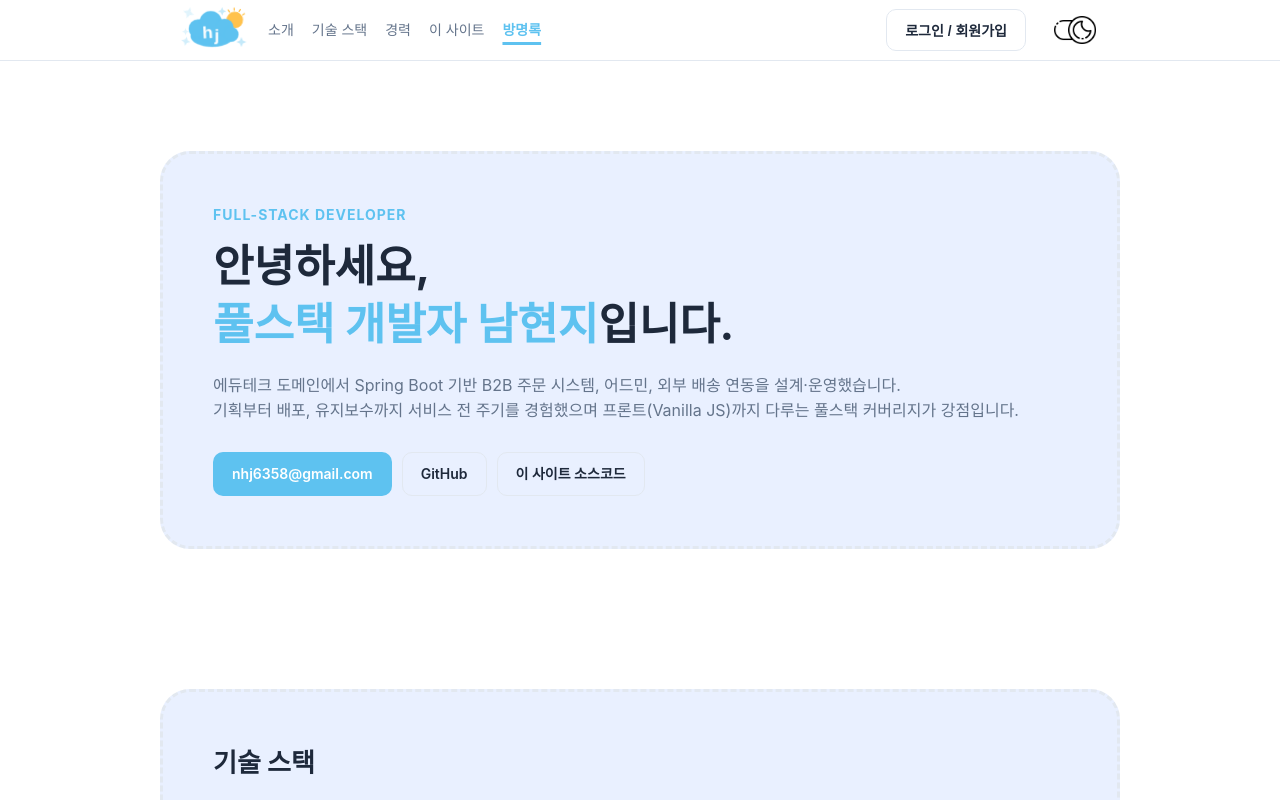
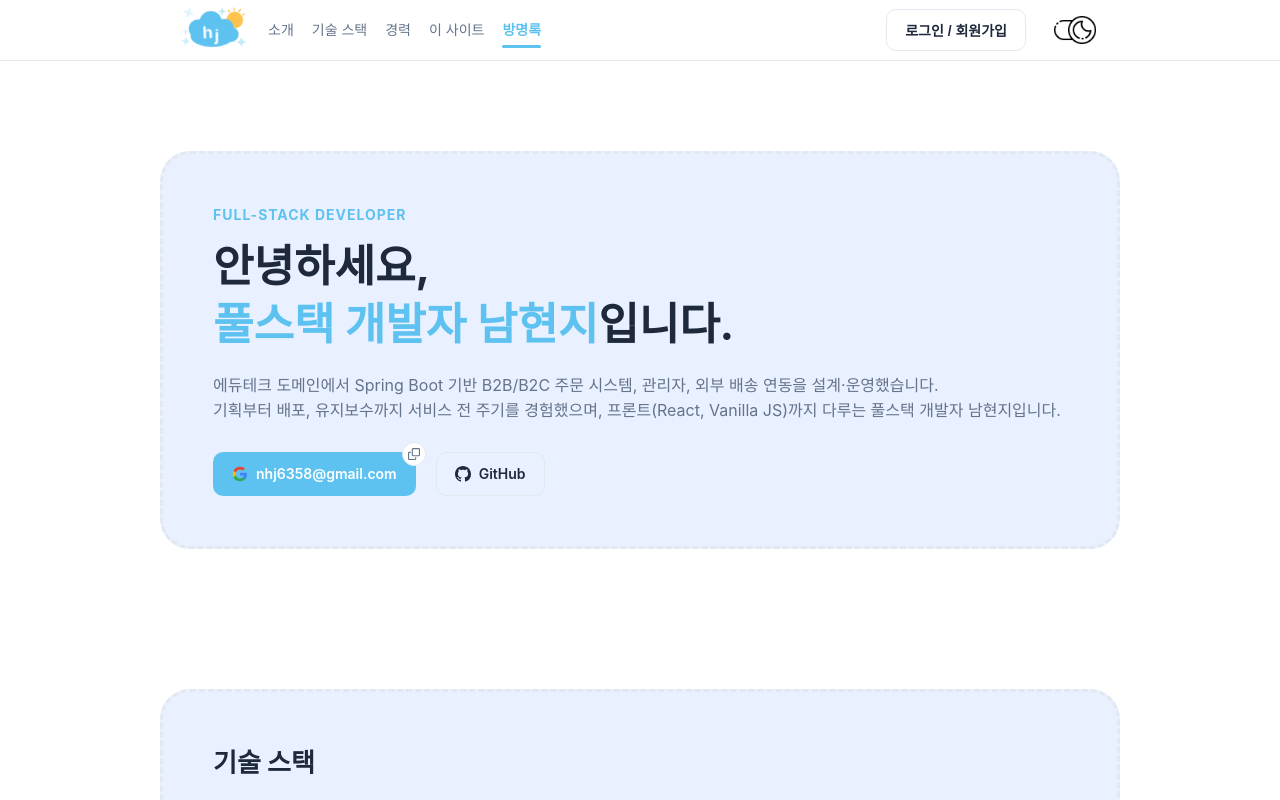
Before and after one commit to nhj1013/portfolio, a website with bundled scripts: page frontend/public/index.html in a window 1280 px wide. Shown: the top 800 px of the page. Built offline with nearby package versions, Linux system fonts and the light colour scheme; files whose address does not match are found by name; a web font is replaced by a local one.

Commit message:
fix: 메일 복사 기능 및 플랫폼 아이콘 추가

```diff
--- a/frontend/public/css/style.css
+++ b/frontend/public/css/style.css
@@ -248,6 +248,10 @@ ul {
     color: var(--text-muted);
 }
 
+.gnb a {
+    position: relative;
+}
+
 .gnb a:hover {
     color: var(--primary);
 }
@@ -255,9 +259,18 @@ ul {
 .gnb a.active {
     color: var(--primary);
     font-weight: 700;
-    text-decoration: underline;
-    text-decoration-thickness: 2.5px;
-    text-underline-offset: 7px;
+}
+
+/* 끝이 둥근 밑줄 (text-decoration은 각져서 가상 요소로 대체) */
+.gnb a.active::after {
+    content: '';
+    position: absolute;
+    left: 0;
+    right: 0;
+    bottom: -7px;
+    height: 3px;
+    border-radius: 999px;
+    background: var(--primary);
 }
 
 .dark-mode-icon {
@@ -290,6 +303,60 @@ ul {
     font-weight: 600;
     cursor: pointer;
     transition: 0.15s;
+}
+
+/* 버튼 앞 브랜드 아이콘 (hero 연락처 버튼) */
+.hero-contact .btn {
+    display: inline-flex;
+    align-items: center;
+    gap: 8px;
+}
+
+.btn-icon {
+    display: inline-flex;
+    width: 16px;
+    height: 16px;
+    flex-shrink: 0;
+}
+
+.btn-icon svg {
+    width: 100%;
+    height: 100%;
+    display: block;
+}
+
+/* 메일 버튼 우상단에 얹히는 복사 버튼 */
+.mail-btn-wrap {
+    position: relative;
+    display: inline-flex;
+}
+
+.copy-mail-btn {
+    position: absolute;
+    top: -10px;
+    right: -10px;
+    width: 24px;
+    height: 24px;
+    border-radius: 50%;
+    border: 1px solid var(--border);
+    background: var(--bg);
+    color: var(--text-muted);
+    display: flex;
+    align-items: center;
+    justify-content: center;
+    padding: 0;
+    cursor: pointer;
+    transition: 0.15s;
+}
+
+.copy-mail-btn:hover {
+    color: var(--primary);
+    border-color: var(--primary);
+}
+
+.copy-mail-btn .btn-icon {
+    width: 12px;
+    height: 12px;
 }
 
 .btn-primary {
@@ -370,7 +437,7 @@ ul {
 .hero-contact {
     margin-top: 28px;
     display: flex;
-    gap: 10px;
+    gap: 20px;
 }
 
 /* ---------- Sections ---------- */
--- a/frontend/public/index.html
+++ b/frontend/public/index.html
@@ -43,13 +43,24 @@
                 <span class="accent">풀스택 개발자 남현지</span>입니다.
             </h1>
             <p class="hero-desc">
-                에듀테크 도메인에서 Spring Boot 기반 B2B 주문 시스템, 어드민, 외부 배송 연동을 설계·운영했습니다.<br>
-                기획부터 배포, 유지보수까지 서비스 전 주기를 경험했으며 프론트(Vanilla JS)까지 다루는 풀스택 커버리지가 강점입니다.
+                에듀테크 도메인에서 Spring Boot 기반 B2B/B2C 주문 시스템, 관리자, 외부 배송 연동을 설계·운영했습니다.<br>
+                기획부터 배포, 유지보수까지 서비스 전 주기를 경험했으며, 프론트(React, Vanilla JS)까지 다루는 풀스택 개발자 남현지입니다.
             </p>
             <div class="hero-contact">
-                <a href="mailto:nhj6358@gmail.com" class="btn btn-primary">nhj6358@gmail.com</a>
-                <a href="https://github.com/nhj1013" target="_blank" rel="noopener" class="btn btn-ghost">GitHub</a>
-                <a href="https://github.com/nhj1013/portfolio" target="_blank" rel="noopener" class="btn btn-ghost">이 사이트 소스코드</a>
+                <div class="mail-btn-wrap">
+                    <a href="mailto:nhj6358@gmail.com" class="btn btn-primary">
+                        <i class="btn-icon" data-icon="icon-google"></i>
+                        nhj6358@gmail.com
+                    </a>
+                    <button type="button" class="copy-mail-btn" data-copy="nhj6358@gmail.com"
+                            aria-label="메일 주소 복사" title="메일 주소 복사">
+                        <i class="btn-icon" data-icon="icon-copy"></i>
+                    </button>
+                </div>
+                <a href="https://github.com/nhj1013" target="_blank" rel="noopener" class="btn btn-ghost">
+                    <i class="btn-icon" data-icon="icon-github"></i>
+                    GitHub
+                </a>
             </div>
         </div>
     </section>
@@ -205,6 +216,12 @@
                     <p>MySQL 8 (Docker)</p>
                     <p class="muted">댓글/대댓글 self-reference 모델링, soft delete</p>
                 </div>
+                <div class="hero-contact">
+                    <a href="https://github.com/nhj1013/portfolio" target="_blank" rel="noopener" class="btn btn-ghost">
+                        <i class="btn-icon" data-icon="icon-github"></i>
+                        이 사이트 소스코드
+                    </a>
+                </div>
             </div>
         </div>
     </section>
--- /dev/null
+++ b/frontend/public/js/copyText.js
@@ -0,0 +1,23 @@
+// data-copy="복사할 텍스트" 버튼 클릭 시 클립보드에 복사하고 얼럿 표시
+// 사용 예: <button data-copy="nhj6358@gmail.com">...</button>
+export function initCopyText() {
+    document.querySelectorAll('[data-copy]').forEach(btn => {
+        btn.addEventListener('click', async () => {
+            const text = btn.dataset.copy;
+            try {
+                await navigator.clipboard.writeText(text);
+            } catch {
+                // 클립보드 API를 못 쓰는 환경(비보안 컨텍스트 등) 폴백
+                const ta = document.createElement('textarea');
+                ta.value = text;
+                ta.style.position = 'fixed';
+                ta.style.opacity = '0';
+                document.body.appendChild(ta);
+                ta.select();
+                document.execCommand('copy');
+                ta.remove();
+            }
+            alert('복사되었습니다');
+        });
+    });
+}
--- /dev/null
+++ b/frontend/public/js/icons.js
@@ -0,0 +1,12 @@
+// data-icon="심볼id" 속성만 붙이면 스프라이트(icons.svg) 아이콘을 채워 넣는다
+// 사용 예: <i class="btn-icon" data-icon="icon-google"></i>
+const SPRITE_URL = '/images/icons.svg';
+
+export function initIcons() {
+    document.querySelectorAll('[data-icon]').forEach(el => {
+        const id = el.dataset.icon;
+        el.setAttribute('aria-hidden', 'true');
+        el.innerHTML =
+            `<svg><use href="${SPRITE_URL}#${id}"></use></svg>`;
+    });
+}
--- a/frontend/public/js/main.js
+++ b/frontend/public/js/main.js
@@ -3,6 +3,8 @@ import {initComments, onAuthChanged} from './comments.js';
 import {initTheme} from './theme.js';
 import {initCloudLogo} from './cloudLogo.js';
 import {initScrollSpy} from './scrollSpy.js';
+import {initIcons} from './icons.js';
+import {initCopyText} from './copyText.js';
 
 document.addEventListener('DOMContentLoaded', () => {
     initTheme();
@@ -10,4 +12,6 @@ document.addEventListener('DOMContentLoaded', () => {
     initComments();
     initCloudLogo();
     initScrollSpy();
+    initIcons();
+    initCopyText();
 });
```
Also changed, not shown: frontend/public/images/icons.svg (added).
